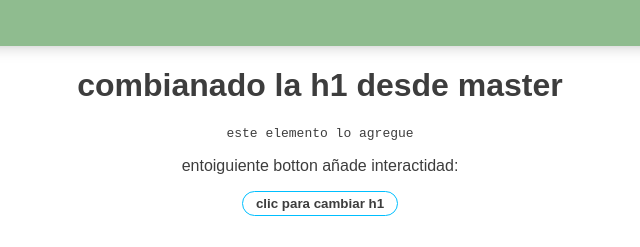
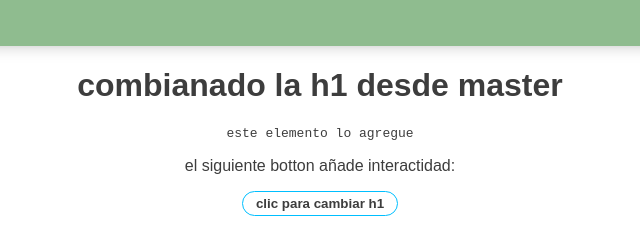
Before and after one commit to snakesfc/learngitandgithub, a plain HTML site: page index.html in a window 1280 px wide. Shown: the top 247 px of the page, 320-960 px from the left. Drawn offline with Linux system fonts and the light colour scheme.

Commit message:
correción de error ortográfico en index.html

```diff
--- a/index.html
+++ b/index.html
@@ -16,7 +16,7 @@
     </header>
     <h1>combianado la h1 desde master</h1>
     <code>este elemento lo agregue</code>
-    <p>entoiguiente botton añade interactidad:</p>
+    <p>el siguiente botton añade interactidad:</p>
     <button id="mybutton">clic para cambiar h1</button>
     <footer>
       <p>este sitio web tiene solo fines documentales</p>
```
